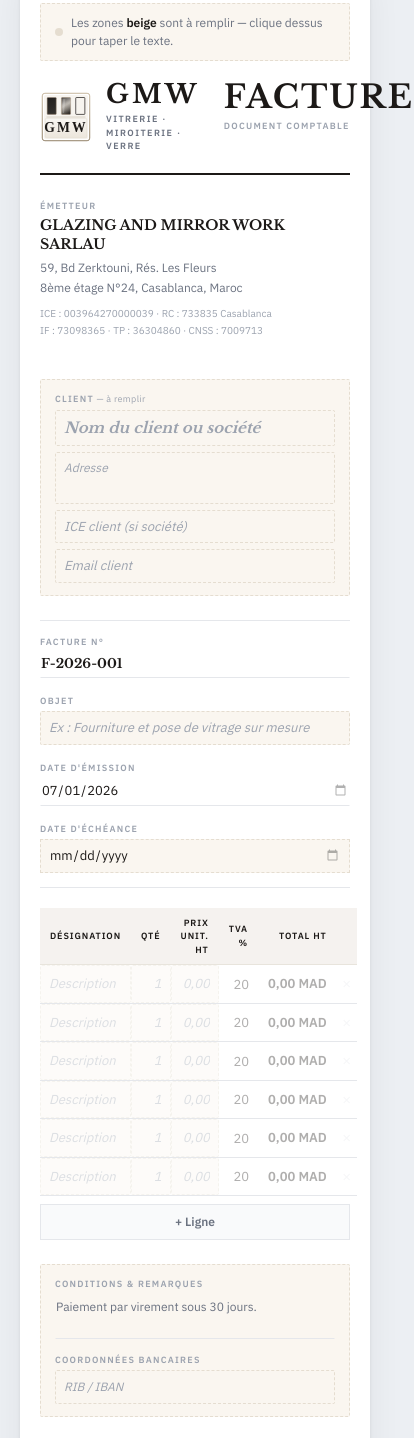
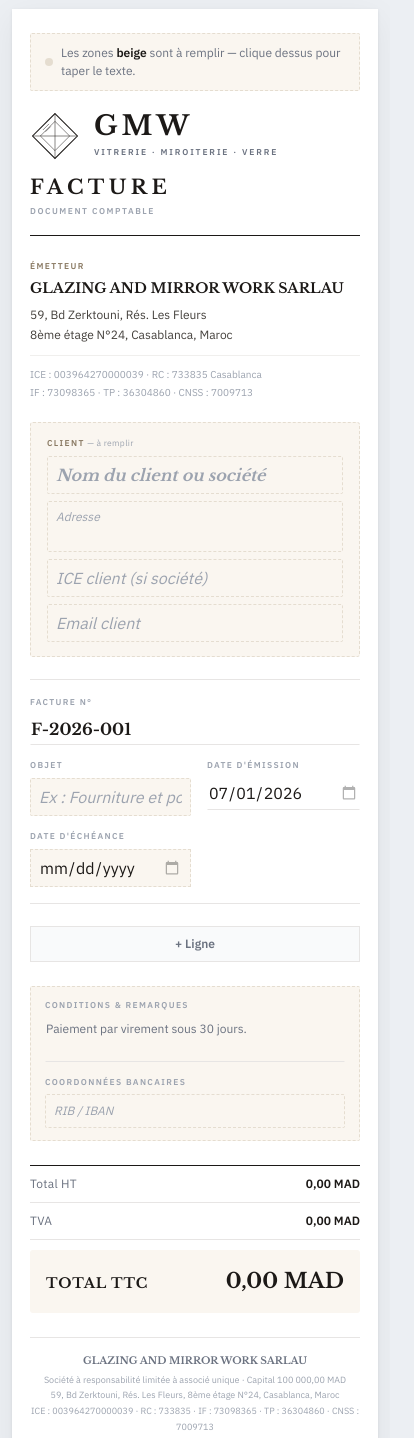
Before and after one commit to ouave13/gmw-factures, a plain HTML site: page facture-devis.html in a window 390 px wide. Shown: the part 250-1688 px from the top of the page, 414 px wide, since content can reach past the window. Drawn offline with nearby package versions, Linux system fonts and the light colour scheme.

Commit message:
Republish facture-devis from latest ouave-repo version.
Co-authored-by: Cursor <cursoragent@cursor.com>

```diff
--- a/facture-devis.html
+++ b/facture-devis.html
@@ -2,7 +2,8 @@
 <html lang="fr">
 <head>
   <meta charset="UTF-8">
-  <meta name="viewport" content="width=device-width, initial-scale=1.0">
+  <meta name="viewport" content="width=device-width, initial-scale=1.0, viewport-fit=cover">
+  <meta name="theme-color" content="#1c1917">
   <meta http-equiv="Cache-Control" content="no-cache, no-store, must-revalidate">
   <title>GMW — Facture & Devis</title>
   <link rel="preconnect" href="https://fonts.googleapis.com">
@@ -17,13 +18,16 @@
       --wash-hover: #f3f4f6;
       --table-head: #f5f2ef;
       --ink: #1c1917;
+      --ink-soft: #44403c;
       --muted: #6b7280;
       --faint: #9ca3af;
-      --line: #e5e7eb;
+      --line: #e7e5e4;
+      --line-soft: #f0efed;
       --line-dark: #1c1917;
       --focus: #5c534a;
       --fillable: #faf6f0;
       --fillable-line: #e5ddd0;
+      --accent-warm: #8a7a63;
       --serif: "Libre Baskerville", Georgia, serif;
       --sans: "IBM Plex Sans", system-ui, sans-serif;
     }
@@ -89,7 +93,7 @@
     }
 
     .page-wrap {
-      max-width: 820px;
+      max-width: 840px;
       margin: 16px auto 48px;
       padding: 0 20px;
     }
@@ -97,7 +101,7 @@
     /* ── Document A4 ── */
     .document {
       background: var(--paper-card);
-      padding: 48px 52px 40px;
+      padding: 54px 56px 40px;
       box-shadow: 0 1px 3px rgba(0,0,0,0.08), 0 8px 32px rgba(0,0,0,0.06);
     }
 
@@ -194,60 +198,53 @@
       overflow: hidden;
     }
 
-    .lbl {
-      display: block;
-      font-size: 9px;
-      font-weight: 600;
-      letter-spacing: 0.14em;
-      text-transform: uppercase;
-      color: var(--faint);
-      margin-bottom: 4px;
-    }
-
     /* ── En-tête ── */
     .doc-head {
       display: flex;
       justify-content: space-between;
-      align-items: flex-start;
+      align-items: center;
       gap: 24px;
-      padding-bottom: 20px;
-      border-bottom: 2px solid var(--line-dark);
-      margin-bottom: 24px;
+      padding-bottom: 22px;
+      border-bottom: 1.5px solid var(--line-dark);
+      margin-bottom: 32px;
     }
 
     .brand {
       display: flex;
       align-items: center;
-      gap: 14px;
-    }
-
-    .logo { width: 52px; height: 52px; flex-shrink: 0; display: block; }
+      gap: 16px;
+    }
+
+    .logo { width: 58px; height: 58px; flex-shrink: 0; display: block; color: var(--ink); }
 
     .brand-name {
       font-family: var(--serif);
-      font-size: 26px;
+      font-size: 30px;
       font-weight: 700;
-      letter-spacing: 0.12em;
+      letter-spacing: 0.14em;
       line-height: 1;
+      color: var(--ink);
     }
 
     .brand-tag {
-      font-size: 9px;
+      font-size: 8.5px;
       font-weight: 600;
-      letter-spacing: 0.16em;
+      letter-spacing: 0.22em;
       text-transform: uppercase;
       color: var(--muted);
-      margin-top: 5px;
+      margin-top: 7px;
     }
 
     .doc-id { text-align: right; }
 
     .doc-id-type {
       font-family: var(--serif);
-      font-size: 32px;
+      font-size: 22px;
       font-weight: 700;
-      letter-spacing: 0.06em;
+      letter-spacing: 0.22em;
       line-height: 1;
+      color: var(--ink);
+      text-transform: uppercase;
     }
 
     .doc-id-num { margin-top: 6px; }
@@ -255,48 +252,66 @@
     .doc-id-num .lbl { text-align: right; margin-bottom: 2px; }
 
     .doc-id-sub {
-      font-size: 9px;
+      font-size: 8.5px;
       font-weight: 600;
-      letter-spacing: 0.14em;
+      letter-spacing: 0.18em;
       text-transform: uppercase;
       color: var(--faint);
-      margin-top: 6px;
+      margin-top: 8px;
     }
 
     /* ── Parties ── */
     .parties {
       display: grid;
       grid-template-columns: 1fr 1fr;
-      gap: 40px;
-      margin-bottom: 24px;
+      gap: 44px;
+      margin-bottom: 28px;
+    }
+
+    .lbl {
+      display: block;
+      font-size: 8.5px;
+      font-weight: 600;
+      letter-spacing: 0.16em;
+      text-transform: uppercase;
+      color: var(--faint);
+      margin-bottom: 6px;
+    }
+
+    .party-from .lbl,
+    .party-to .lbl {
+      color: var(--accent-warm);
     }
 
     .party-from .name {
       font-family: var(--serif);
       font-size: 14px;
       font-weight: 700;
-      margin-bottom: 4px;
-      line-height: 1.35;
+      color: var(--ink);
+      margin-bottom: 6px;
+      line-height: 1.4;
     }
 
     .party-from .addr {
       font-size: 12px;
-      color: var(--muted);
-      line-height: 1.65;
+      color: var(--ink-soft);
+      line-height: 1.7;
     }
 
     .party-from .ids {
-      margin-top: 8px;
+      margin-top: 10px;
+      padding-top: 10px;
+      border-top: 1px solid var(--line-soft);
       font-size: 10px;
       color: var(--faint);
-      line-height: 1.7;
+      line-height: 1.8;
     }
 
     .party-to {
-      padding: 12px 14px;
+      padding: 14px 16px;
       background: var(--fillable);
       border: 1px dashed var(--fillable-line);
-      border-radius: 2px;
+      border-radius: 3px;
     }
 
     .party-to .lbl::after {
@@ -307,19 +322,19 @@
       color: var(--faint);
     }
 
-    .party-to .edit + .edit { margin-top: 6px; }
+    .party-to .edit + .edit { margin-top: 7px; }
 
     .party-to .edit--addr { font-size: 12px; color: var(--muted); min-height: 2.8em; }
 
     /* ── Meta ── */
     .meta-row {
       display: grid;
-      grid-template-columns: 0.9fr 1.35fr 1fr 1fr;
-      gap: 16px 20px;
-      padding: 14px 0;
+      grid-template-columns: 0.9fr 1.4fr 1fr 1fr;
+      gap: 18px 24px;
+      padding: 16px 0;
       border-top: 1px solid var(--line);
       border-bottom: 1px solid var(--line);
-      margin-bottom: 20px;
+      margin-bottom: 26px;
     }
 
     .meta-row > .devis-only,
@@ -339,13 +354,13 @@
 
     .lines-table thead th {
       background: var(--table-head);
-      color: var(--ink);
-      font-size: 9px;
+      color: var(--ink-soft);
+      font-size: 8.5px;
       font-weight: 600;
-      letter-spacing: 0.1em;
+      letter-spacing: 0.12em;
       text-transform: uppercase;
       text-align: left;
-      padding: 8px 10px;
+      padding: 9px 10px;
       border-bottom: 1px solid #e8e4dc;
     }
 
@@ -401,11 +416,12 @@
     .remove-row {
       background: none;
       border: none;
-      color: var(--line);
+      color: #e88b8b;
       cursor: pointer;
-      font-size: 15px;
+      font-size: 16px;
       padding: 4px;
       line-height: 1;
+      transition: color 0.12s;
     }
 
     .remove-row:hover { color: #dc2626; }
@@ -429,9 +445,10 @@
     /* ── Bas ── */
     .doc-foot {
       display: grid;
-      grid-template-columns: 1fr minmax(300px, 38%);
-      gap: 32px;
+      grid-template-columns: 1fr minmax(300px, 40%);
+      gap: 40px;
       align-items: start;
+      margin-top: 4px;
     }
 
     .notes {
@@ -456,14 +473,14 @@
     body.mode-devis .devis-only { display: block; }
     body.mode-devis .facture-only { display: none; }
 
-    .totals { border-top: 2px solid var(--line-dark); }
+    .totals { border-top: 1.5px solid var(--line-dark); }
 
     .totals-line {
       display: flex;
       justify-content: space-between;
       align-items: baseline;
       gap: 20px;
-      padding: 8px 0;
+      padding: 9px 0;
       font-size: 12px;
       color: var(--muted);
       border-bottom: 1px solid var(--line);
@@ -472,6 +489,7 @@
     .totals-line span:first-child {
       flex-shrink: 0;
       white-space: nowrap;
+      letter-spacing: 0.02em;
     }
 
     .totals-line span:last-child {
@@ -486,9 +504,11 @@
 
     .totals-line.grand {
       border-bottom: none;
-      padding-top: 12px;
+      margin-top: 10px;
+      padding: 14px 16px;
       gap: 28px;
-      font-size: 13px;
+      background: var(--fillable);
+      border-radius: 3px;
       color: var(--ink);
     }
 
@@ -496,13 +516,15 @@
       font-family: var(--serif);
       font-size: 14px;
       font-weight: 700;
-      letter-spacing: 0.04em;
+      letter-spacing: 0.06em;
+      text-transform: uppercase;
     }
 
     .totals-line.grand span:last-child {
       font-family: var(--serif);
-      font-size: 20px;
+      font-size: 22px;
       font-weight: 700;
+      color: var(--ink);
     }
 
     /* ── Footer légal ── */
@@ -789,10 +811,145 @@
     }
 
     @media (max-width: 640px) {
-      .document { padding: 28px 20px; }
-      .doc-head, .parties, .meta-row, .doc-foot { grid-template-columns: 1fr; }
+      body { font-size: 14px; }
+
+      .toolbar { padding: 10px 14px; gap: 8px; }
+      .toolbar-title { width: 100%; font-size: 12px; }
+      .toolbar-actions { width: 100%; gap: 6px; }
+      .btn { flex: 1 1 auto; min-width: calc(33.333% - 6px); padding: 10px 8px; font-size: 13px; text-align: center; }
+
+      .hint { font-size: 12px; padding: 0 16px; }
+      .page-wrap { padding: 0 12px; margin-top: 12px; }
+      .document { padding: 24px 18px 28px; }
+
+      /* Empêche le zoom auto iOS : inputs à 16px minimum */
+      .edit,
+      .edit--num,
+      .edit[type="date"],
+      textarea.edit { font-size: 16px; }
+      .lines-table .edit { font-size: 16px; }
+
+      /* En-tête empilé et centré */
+      .doc-head {
+        flex-direction: column;
+        align-items: flex-start;
+        gap: 16px;
+        padding-bottom: 18px;
+        margin-bottom: 24px;
+      }
+      .brand { gap: 14px; }
+      .logo { width: 50px; height: 50px; }
+      .brand-name { font-size: 27px; }
       .doc-id { text-align: left; }
+      .doc-id-type { font-size: 20px; }
+
+      /* Parties empilées */
+      .parties { grid-template-columns: 1fr; gap: 20px; margin-bottom: 22px; }
+
+      /* Meta empilée en 2 colonnes */
+      .meta-row {
+        grid-template-columns: 1fr 1fr;
+        gap: 14px 16px;
+        padding: 16px 0;
+        margin-bottom: 22px;
+      }
+      .meta-row > div:first-child { grid-column: 1 / -1; }
       .edit--num { text-align: left; }
+
+      /* ── Tableau → cartes empilées ── */
+      .lines-table thead { display: none; }
+      .lines-table,
+      .lines-table tbody,
+      .lines-table tr,
+      .lines-table td { display: block; width: 100%; }
+
+      .lines-table tr {
+        border: 1px solid var(--line);
+        border-radius: 4px;
+        padding: 6px 12px 10px;
+        margin-bottom: 12px;
+        background: var(--paper-card);
+      }
+      .lines-table tbody tr.is-empty { display: none; }
+
+      .lines-table td {
+        border: none !important;
+        display: flex;
+        align-items: center;
+        justify-content: space-between;
+        gap: 12px;
+        padding: 5px 0;
+      }
+
+      /* Libellé de champ à gauche de chaque valeur */
+      .lines-table td::before {
+        content: attr(data-label);
+        flex-shrink: 0;
+        font-size: 10px;
+        font-weight: 600;
+        letter-spacing: 0.08em;
+        text-transform: uppercase;
+        color: var(--faint);
+      }
+
+      /* La désignation occupe toute la largeur, sans libellé */
+      .lines-table td:first-child { padding-top: 4px; }
+      .lines-table td:first-child::before { display: none; }
+      .lines-table td:first-child .edit { font-size: 16px; font-weight: 500; }
+
+      .lines-table .edit {
+        width: auto;
+        flex: 1 1 auto;
+        min-width: 0;
+        text-align: right;
+        padding: 6px 8px !important;
+        background: var(--fillable) !important;
+        border: 1px solid var(--fillable-line) !important;
+        border-radius: 3px;
+      }
+      .lines-table td:first-child .edit { text-align: left; width: 100%; }
+      .lines-table .edit:focus {
+        background: #fff !important;
+        border: 1px solid var(--focus) !important;
+      }
+
+      .line-total {
+        text-align: right;
+        font-family: var(--serif);
+        font-weight: 700;
+        font-size: 15px;
+        padding: 6px 0 2px !important;
+      }
+      .line-total::before {
+        content: "Total HT";
+        flex-shrink: 0;
+        font-size: 10px;
+        font-weight: 600;
+        letter-spacing: 0.08em;
+        text-transform: uppercase;
+        color: var(--faint);
+        font-family: var(--sans);
+      }
+
+      /* Bouton supprimer visible et accessible */
+      .row-actions { width: 100%; text-align: right; padding-top: 4px !important; }
+      .row-actions::before { display: none; }
+      .remove-row {
+        font-size: 13px;
+        color: #dc2626;
+        border: 1px solid #f0c4c4;
+        background: #fdf5f5;
+        border-radius: 3px;
+        padding: 6px 12px;
+      }
+      .remove-row::after { content: " Supprimer la ligne"; font-size: 12px; }
+
+      /* Bas de document empilé */
+      .doc-foot { grid-template-columns: 1fr; gap: 24px; }
+      .totals-line.grand { padding: 16px; }
+      .totals-line.grand span:last-child { font-size: 21px; }
+
+      .legal { font-size: 9px; margin-top: 24px; }
     }
   </style>
 </head>
@@ -844,7 +1001,16 @@
 
       <header class="doc-head">
         <div class="brand">
-          <img class="logo" src="assets/logo.svg" alt="" width="52" height="52">
+          <svg class="logo" viewBox="0 0 58 58" width="58" height="58" aria-hidden="true">
+            <g transform="translate(29,29)">
+              <polygon points="0,-26 26,0 0,26 -26,0" fill="none" stroke="currentColor" stroke-width="1.2"/>
+              <polygon points="0,-17 17,0 0,17 -17,0" fill="none" stroke="currentColor" stroke-width="0.6"/>
+              <line x1="0" y1="-26" x2="0" y2="26" stroke="currentColor" stroke-width="0.6"/>
+              <line x1="-26" y1="0" x2="26" y2="0" stroke="currentColor" stroke-width="0.6"/>
+              <line x1="-14" y1="-7" x2="-7" y2="-14" stroke="currentColor" stroke-width="0.6"/>
+              <line x1="-11" y1="-5" x2="-5" y2="-11" stroke="currentColor" stroke-width="0.6"/>
+            </g>
+          </svg>
           <div>
             <div class="brand-name">GMW</div>
             <div class="brand-tag">Vitrerie · Miroiterie · Verre</div>
@@ -1063,12 +1229,12 @@
         wireLineInput(inp);
         return inp;
       };
-      const td = el => { const c = document.createElement("td"); c.appendChild(el); return c; };
+      const td = (el, label) => { const c = document.createElement("td"); if (label) c.setAttribute("data-label", label); c.appendChild(el); return c; };
 
       tr.appendChild(td(mk("desc", "Description", data.desc, false)));
-      tr.appendChild(td(mk("qty", "1", data.qty, true)));
-      tr.appendChild(td(mk("price", "0,00", data.price, true)));
-      tr.appendChild(td(mk("tva", String(DEFAULT_TVA), data.tva ?? DEFAULT_TVA, true)));
+      tr.appendChild(td(mk("qty", "1", data.qty, true), "Qté"));
+      tr.appendChild(td(mk("price", "0,00", data.price, true), "Prix unit. HT"));
+      tr.appendChild(td(mk("tva", String(DEFAULT_TVA), data.tva ?? DEFAULT_TVA, true), "TVA %"));
 
       const totalTd = document.createElement("td");
       totalTd.className = "line-total";
@@ -1081,6 +1247,8 @@
       btn.className = "remove-row";
       btn.type = "button";
       btn.textContent = "×";
+      btn.setAttribute("aria-label", "Supprimer la ligne");
+      btn.title = "Supprimer la ligne";
       btn.addEventListener("click", () => removeRow(btn));
       actTd.appendChild(btn);
       tr.appendChild(actTd);
```
